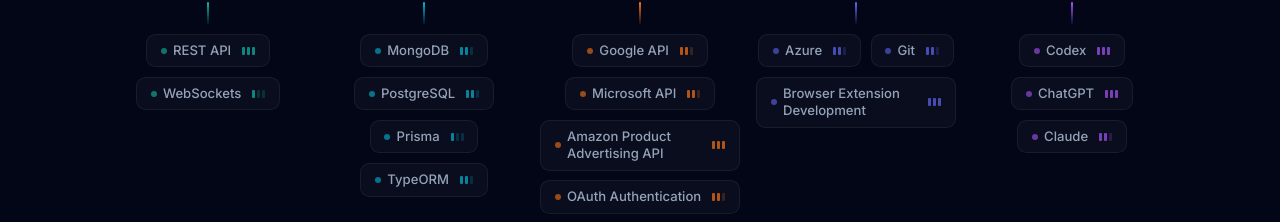
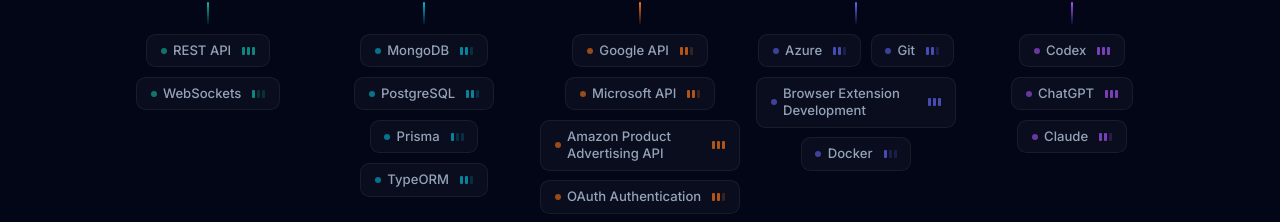
Before and after one commit to reenbit-denys-rybachok/portfolio, a React (Vite) app: page / in a window 1280 px wide. Shown: the part 2335-2557 px from the top of the page. Built offline with nearby package versions, Linux system fonts and the light colour scheme.

Commit message:
fix: add skills

```diff
--- a/src/components/Skills.jsx
+++ b/src/components/Skills.jsx
@@ -70,7 +70,8 @@
     skills: [
       'Azure',
       'Git',
-      'Browser Extension Development'
+      'Browser Extension Development',
+        'Docker'
     ]
   },
   {
```
